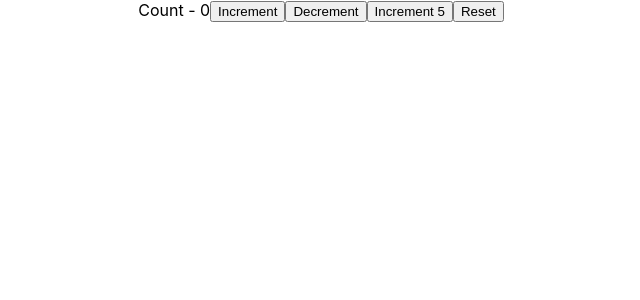
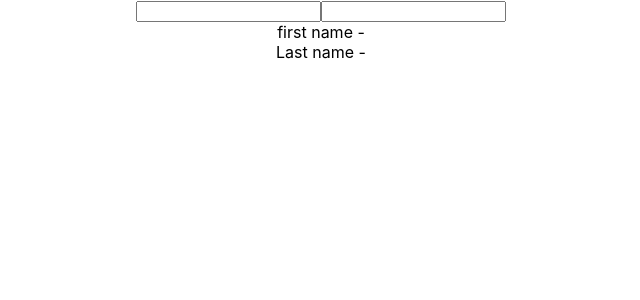
Before and after one commit to bharanitechv/hooks, a React (Create React App) app: page / in a window 1280 px wide. Shown: the top 300 px of the page, without its empty margins (319-959 px from the left). Built offline with nearby package versions, Linux system fonts and the light colour scheme.

Commit message:
state obj usage

```diff
--- a/src/App.js
+++ b/src/App.js
@@ -1,12 +1,14 @@
 import logo from './logo.svg';
 import './App.css';
 import {HookState} from './components/HookState';
+import { HookStateObj } from './components/HookStateObj';
 
 function App() {
   return (
     <div className="App">
 
-       <HookState></HookState>
+       {/* <HookState></HookState> */}
+       <HookStateObj/>
 
 
     </div>
--- /dev/null
+++ b/src/components/HookStateObj.js
@@ -0,0 +1,16 @@
+import React, { useState } from 'react'
+
+export const HookStateObj = () => {
+    const [name, setName] = useState({firstName:'', lastName:''})
+    return(
+        <form>
+            <input type='text' value={name.firstname} onChange={e => setName({...name, firstName:e.target.value})}/>
+            <input type='text' value={name.lastName} onChange={e=> setName({...name , lastName:e.target.value})}/>
+            <div>first name - {name.firstName}</div>
+            <div>Last name - {name.lastName}</div>
+        </form>
+    )
+}
+//Use spread operator to copy the existing value
+//useState replace the existing state value but class state will merge the value.
+//setName({...name, firstName:e.target.value})
```
